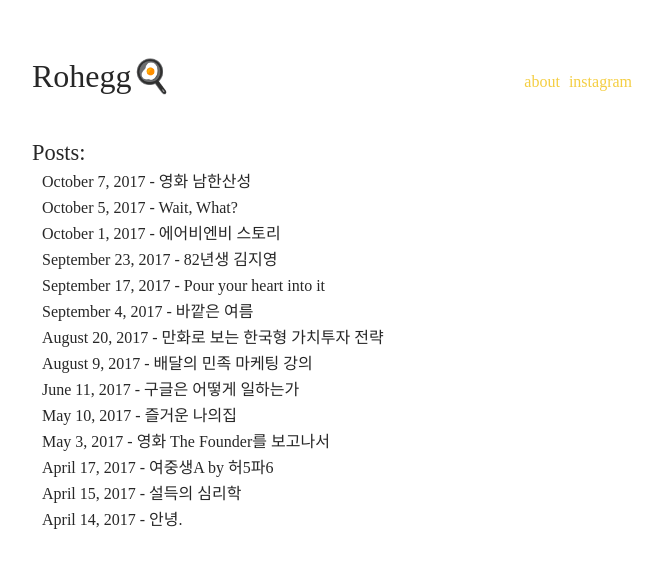
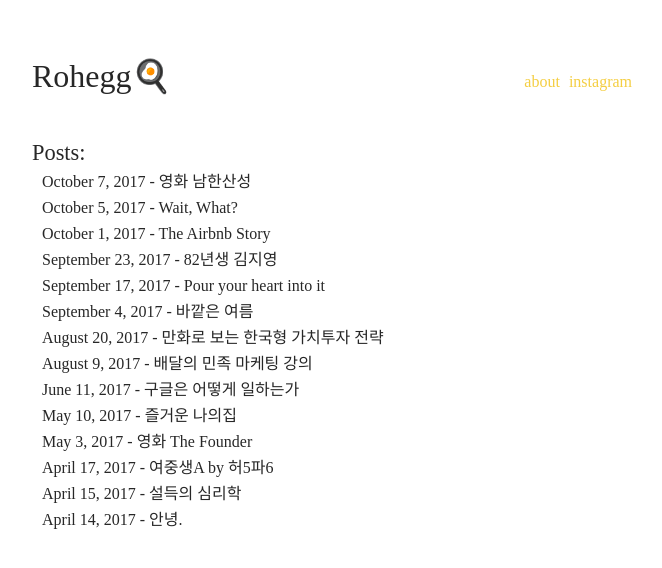
Before and after one commit to rohegg/rohegg.github.io, a Jekyll site: the page built from index.html, in a window 1280 px wide. Shown: the top 568 px of the page, without its empty margins (308-970 px from the left). Built offline with Jekyll 4.4.1, drawn with Linux system fonts in a browser that asks for light colours.

Commit message:
edit title and index

```diff
--- a/_posts/2017-05-03-Founder.md
+++ b/_posts/2017-05-03-영화 The Founder.md
@@ -1,6 +1,6 @@
 ---
 layout: post
-title: 영화 The Founder를 보고나서
+title: 영화 The Founder
 date: 2017-05-03T15:37:00Z
 ---
 
--- a/_posts/2017-10-01-에어비엔비 스토리.md
+++ b/_posts/2017-10-01-The Airbnb Story.md
@@ -1,6 +1,6 @@
 ---
 layout: post
-title: 에어비엔비 스토리
+title: The Airbnb Story
 date: 2017-10-01T15:44:00Z
 ---
 
```
Also changed, not shown: _posts/2017-09-17-Pour your heart into it.md (renamed from _posts/2017-09-17-스타벅스, 커피 한잔에 담긴 신화.md), 8 other files.
